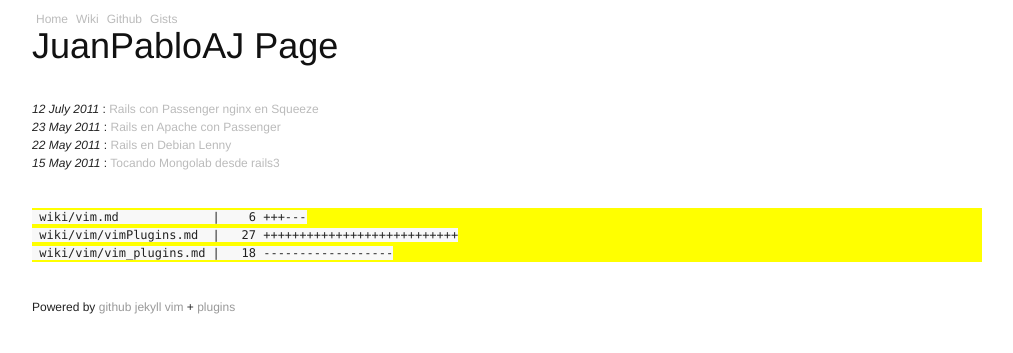
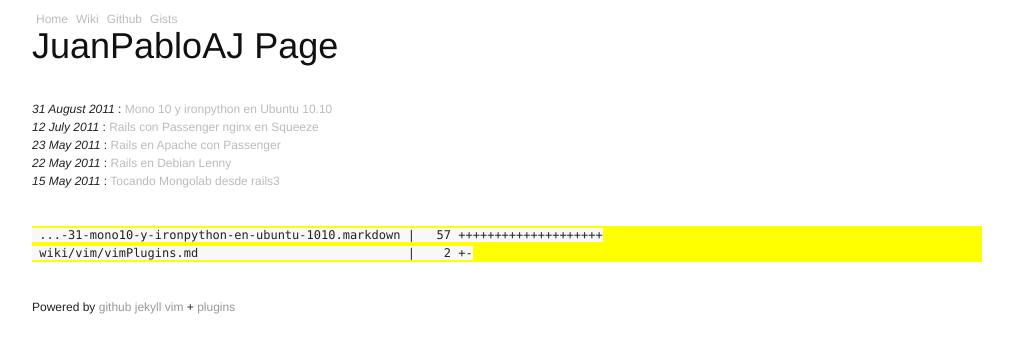
Before and after one commit to juanpabloaj/juanpabloaj.github.com, a Jekyll site: the page built from index.html, in a window 1280 px wide. Shown: the top 353 px of the page, without its empty margins (133-1146 px from the left). Built offline with Jekyll 4.4.1, drawn with Linux system fonts in a browser that asks for light colours; Markdown is read by kramdown in place of the engine named in the settings.

Commit message:
post : mono 10 y ironpython en ubuntu 10.10

```diff
--- a/_includes/gitDiffStat.markdown
+++ b/_includes/gitDiffStat.markdown
@@ -1,3 +1,2 @@
- wiki/vim.md             |    6 +++---
- wiki/vim/vimPlugins.md  |   27 +++++++++++++++++++++++++++
- wiki/vim/vim_plugins.md |   18 ------------------
+ ...-31-mono10-y-ironpython-en-ubuntu-1010.markdown |   57 ++++++++++++++++++++
+ wiki/vim/vimPlugins.md                             |    2 +-
```
Also changed, not shown: _posts/2011-08-31-mono10-y-ironpython-en-ubuntu-1010.markdown (added, +57 -0 lines), wiki/vim/vimPlugins.md (+1 -1 lines), 1 other file.
